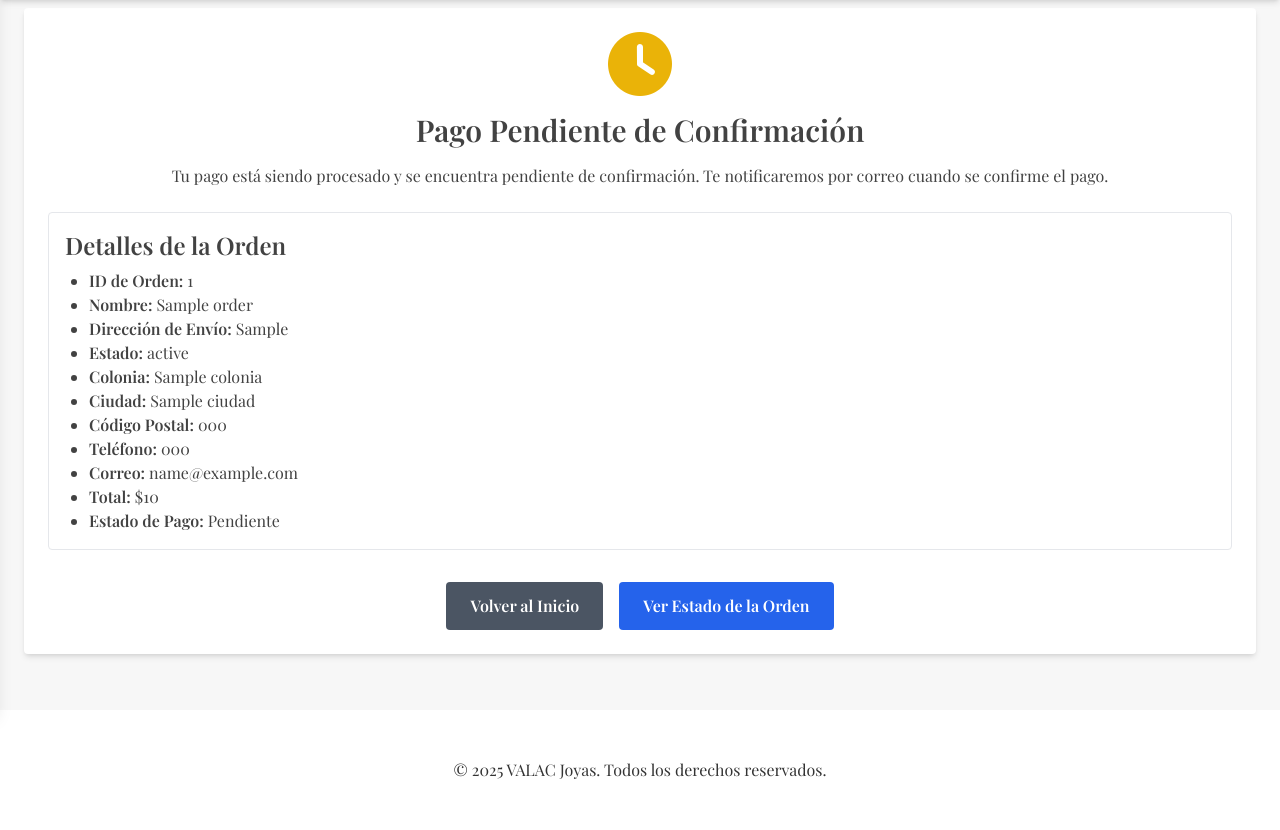
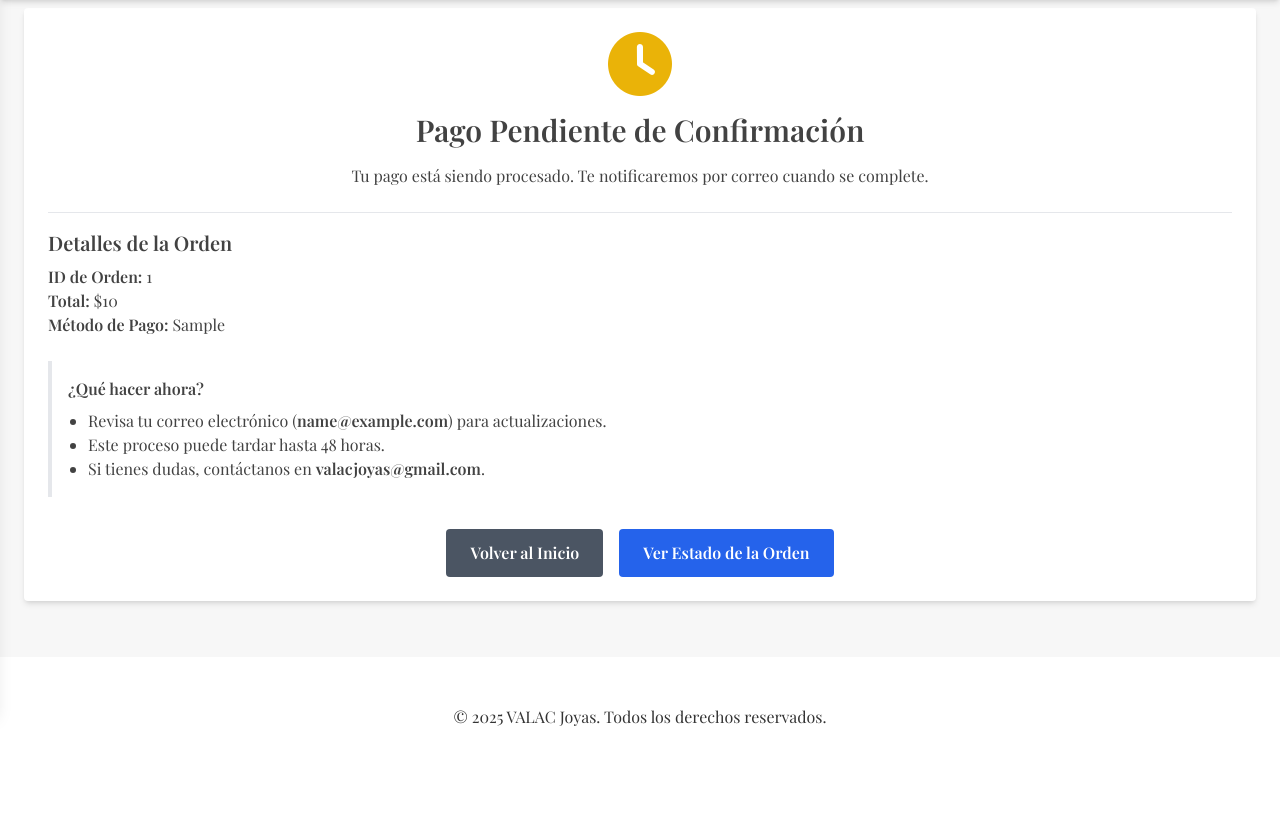
Before and after one commit to GILVA20/valac_jewelry, a Flask app: template valac_jewelry/templates/pending.html in a window 1280 px wide. Shown: the part 88-918 px from the top of the page. After the commit the page ends 814 px from the top, so only its background shows below. Run offline with Flask 3, Linux system fonts and the light colour scheme; the template is opened without the code that fills it: most values are stand-ins (such as "Sample title", 1, 10 or a date in 2020).

Commit message:
adding smal changes in failur and pending html + redirct after mercadolibre response

```diff
--- a/valac_jewelry/routes/checkout.py
+++ b/valac_jewelry/routes/checkout.py
@@ -171,6 +171,7 @@ def checkout():
                 "pending": url_for('pending.pending', _external=True)
             }
             notification_url = "https://valacjoyas.com/webhook"  # URL válida para notificaciones
+            # Se elimina "auto_return" para que se usen las back_urls
             preference_data = {
                 "items": [{
                     "title": "Orden de Compra VALAC Joyas",
--- a/valac_jewelry/templates/failure.html
+++ b/valac_jewelry/templates/failure.html
@@ -29,6 +29,7 @@
       <ul class="list-disc pl-5 mt-2">
         <li>Verifica los datos de tu método de pago.</li>
         <li>Intenta con otra tarjeta o método de pago.</li>
+        <li>Contactanos al +527718574647</li>
         <li>Contacta a tu banco si el problema persiste.</li>
       </ul>
     </div>
--- a/valac_jewelry/templates/pending.html
+++ b/valac_jewelry/templates/pending.html
@@ -6,33 +6,33 @@
 {% block content %}
 <main class="container mx-auto p-6 pt-24">
   <div class="bg-white shadow-md rounded p-6 text-center">
-    <!-- Icono de reloj para indicar espera -->
+    <!-- Icono de reloj (Font Awesome) -->
     <div class="text-yellow-500 mb-4">
       <i class="fas fa-clock fa-4x"></i>
     </div>
 
     <h1 class="text-3xl font-bold mb-4">Pago Pendiente de Confirmación</h1>
-    <p class="mb-6">Tu pago está siendo procesado y se encuentra pendiente de confirmación. Te notificaremos por correo cuando se confirme el pago.</p>
+    <p class="mb-6">Tu pago está siendo procesado. Te notificaremos por correo cuando se complete.</p>
 
-    <!-- Resumen de la Orden -->
-    <div class="border p-4 rounded mb-6 text-left">
-      <h2 class="text-2xl font-semibold mb-2">Detalles de la Orden</h2>
-      <ul class="list-disc pl-6">
-        <li><strong>ID de Orden:</strong> {{ order.id }}</li>
-        <li><strong>Nombre:</strong> {{ order.nombre }}</li>
-        <li><strong>Dirección de Envío:</strong> {{ order.dirección_envío }}</li>
-        <li><strong>Estado:</strong> {{ order.estado_geografico }}</li>
-        <li><strong>Colonia:</strong> {{ order.colonia }}</li>
-        <li><strong>Ciudad:</strong> {{ order.ciudad }}</li>
-        <li><strong>Código Postal:</strong> {{ order.codigo_postal }}</li>
-        <li><strong>Teléfono:</strong> {{ order.telefono }}</li>
-        <li><strong>Correo:</strong> {{ order.email }}</li>
-        <li><strong>Total:</strong> ${{ order.total }}</li>
-        <li><strong>Estado de Pago:</strong> Pendiente</li>
+    <!-- Resumen Básico -->
+    <div class="border-t pt-4 mb-6 text-left">
+      <h2 class="text-xl font-semibold mb-2">Detalles de la Orden</h2>
+      <p><strong>ID de Orden:</strong> {{ order.id }}</p>
+      <p><strong>Total:</strong> ${{ order.total }}</p>
+      <p><strong>Método de Pago:</strong> {{ order.método_pago }}</p>
+    </div>
+
+    <!-- Instrucciones -->
+    <div class="bg-yellow-50 border-l-4 border-yellow-500 p-4 mb-6 text-left">
+      <p class="font-semibold">¿Qué hacer ahora?</p>
+      <ul class="list-disc pl-5 mt-2">
+        <li>Revisa tu correo electrónico (<strong>{{ order.email }}</strong>) para actualizaciones.</li>
+        <li>Este proceso puede tardar hasta 48 horas.</li>
+        <li>Si tienes dudas, contáctanos en <strong>valacjoyas@gmail.com</strong>.</li>
       </ul>
     </div>
 
-    <!-- Opciones para el usuario -->
+    <!-- Botones -->
     <div class="flex flex-col sm:flex-row justify-center gap-4 mt-8">
       <a href="{{ url_for('main.home') }}" class="bg-gray-600 text-white px-6 py-3 rounded hover:bg-gray-700 transition">
         Volver al Inicio
```
